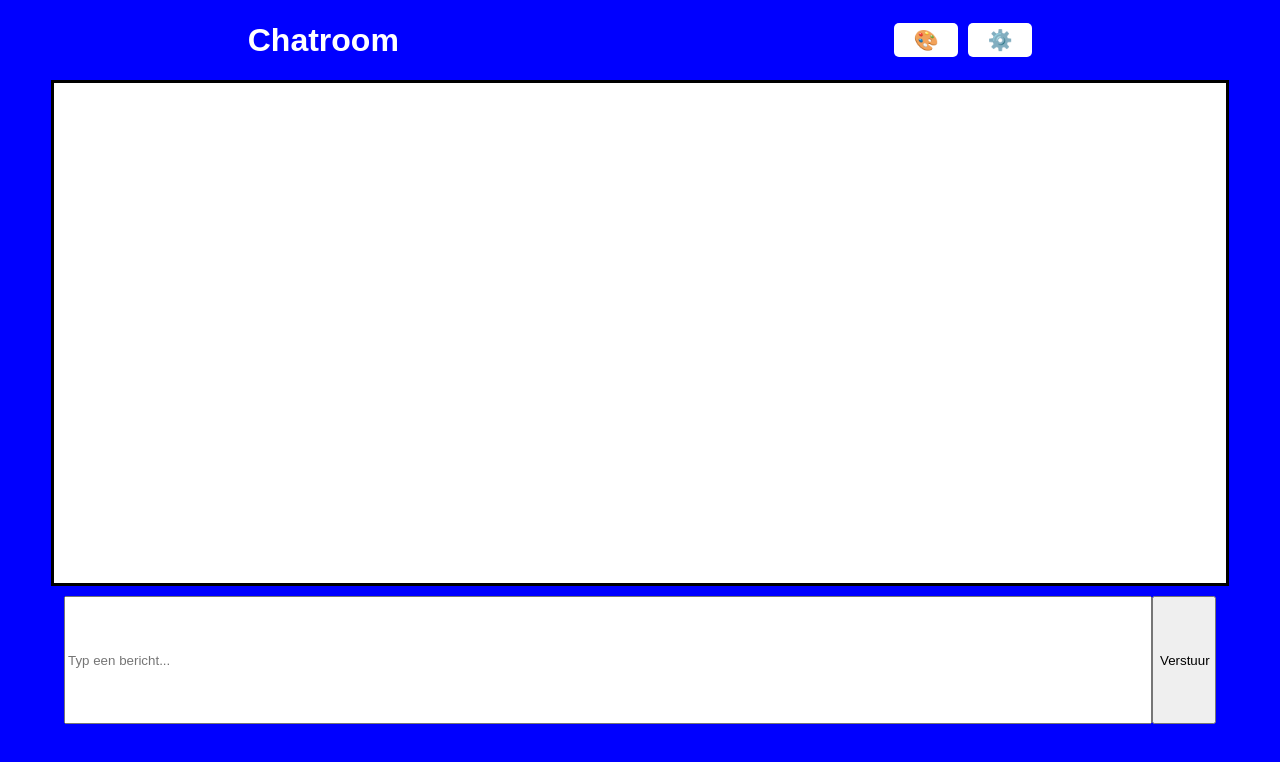
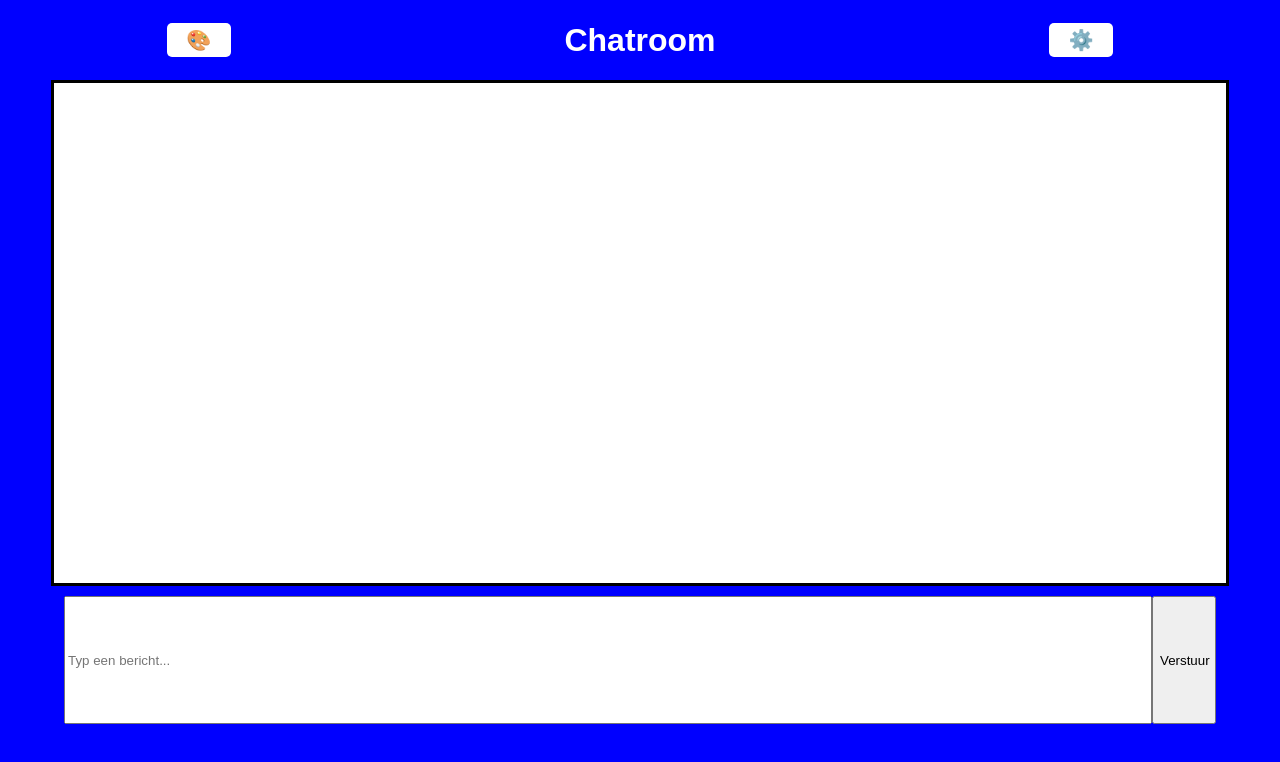
Before and after one commit to Nunoke123/nunochatroomtest, a plain HTML site: page index.html in a window 1280 px wide. Drawn offline with Linux system fonts and the light colour scheme; no server answers.

Commit message:
minor patch

```diff
--- a/index.html
+++ b/index.html
@@ -9,12 +9,9 @@
 <body>
 
   <header>
+    <button id="themeBtn">🎨</button>
     <h1>Chatroom</h1>
-
-    <div class="header-buttons">
-      <button id="themeBtn">🎨</button>
-      <button id="settingsBtn">⚙️</button>
-    </div>
+    <button id="settingsBtn">⚙️</button>
   </header>
 
   <div id="messages"></div>
--- a/style.css
+++ b/style.css
@@ -44,11 +44,6 @@ input {
 
 button {
   width: 5svw;
-}
-
-.header-buttons {
-  display: flex;
-  gap: 10px;
 }
 
 header button {
```
